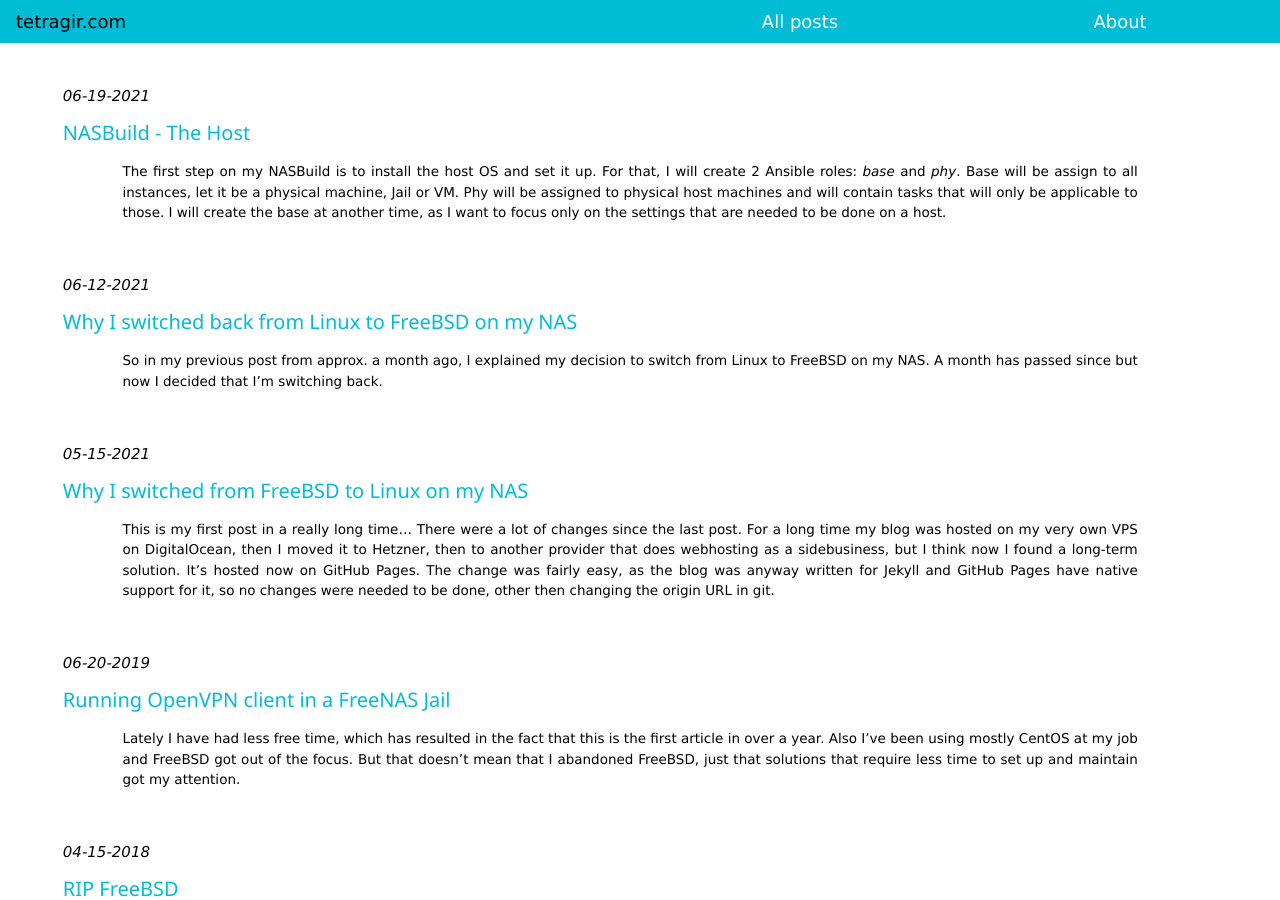
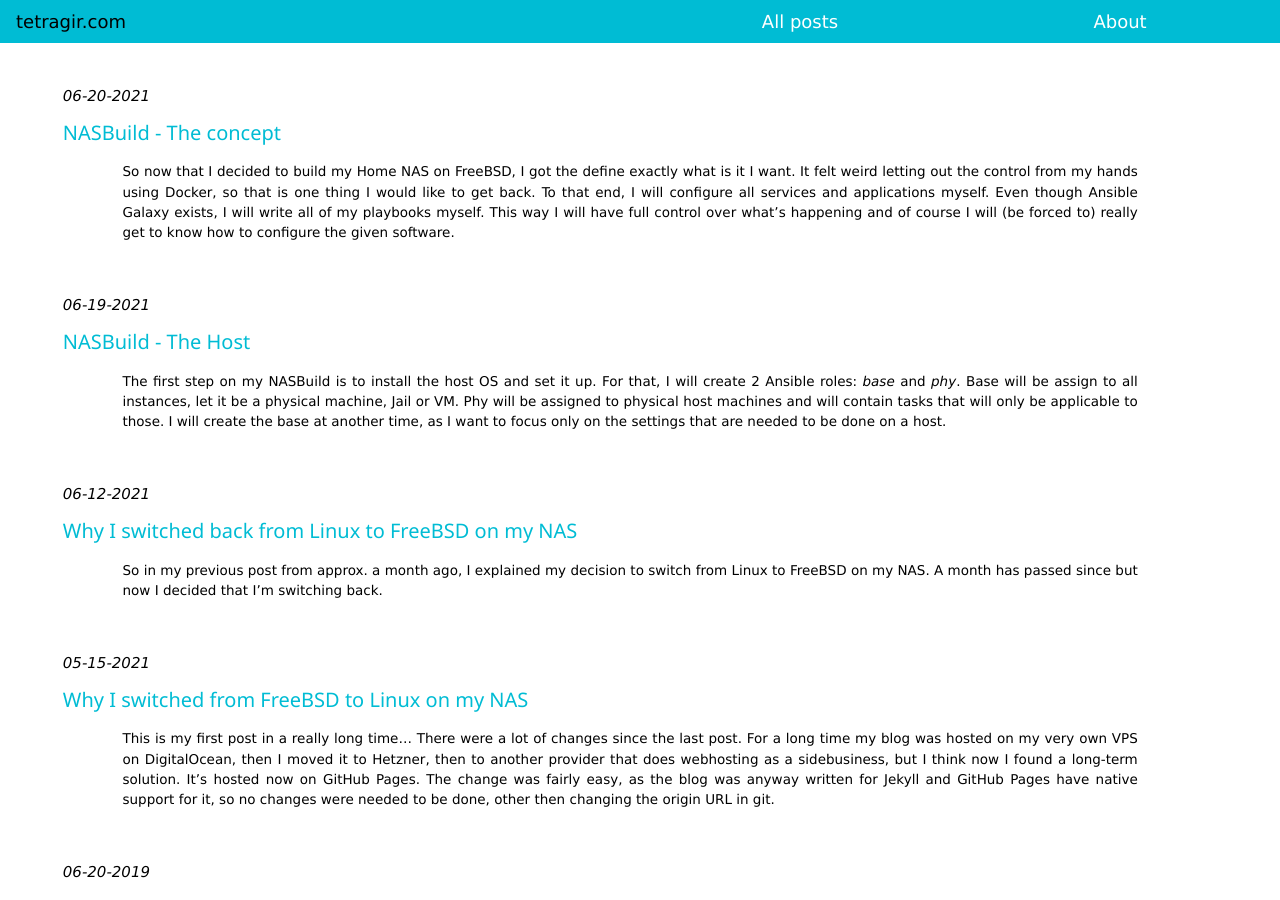
Before and after one commit to tetragir/tetragir.github.io, a Jekyll site: the page built from index.html, in a window 1280 px wide and 900 px high. Built offline with Jekyll 4.4.1, drawn with Linux system fonts in a browser that asks for light colours.

Commit message:
publishing concept

```diff
--- a/_drafts/2021-06-13-nasbuild-concept.md
+++ b/_posts/2021-06-20-nasbuild-concept.md
@@ -1,7 +1,7 @@
 ---
 layout:	post
 title: NASBuild - The concept
-date: YYYY-MM-DD HH:MM
+date: 2021-06-20 14:15
 category: nasbuild
 tags: freebsd ansible concept docker
 type: it
```
